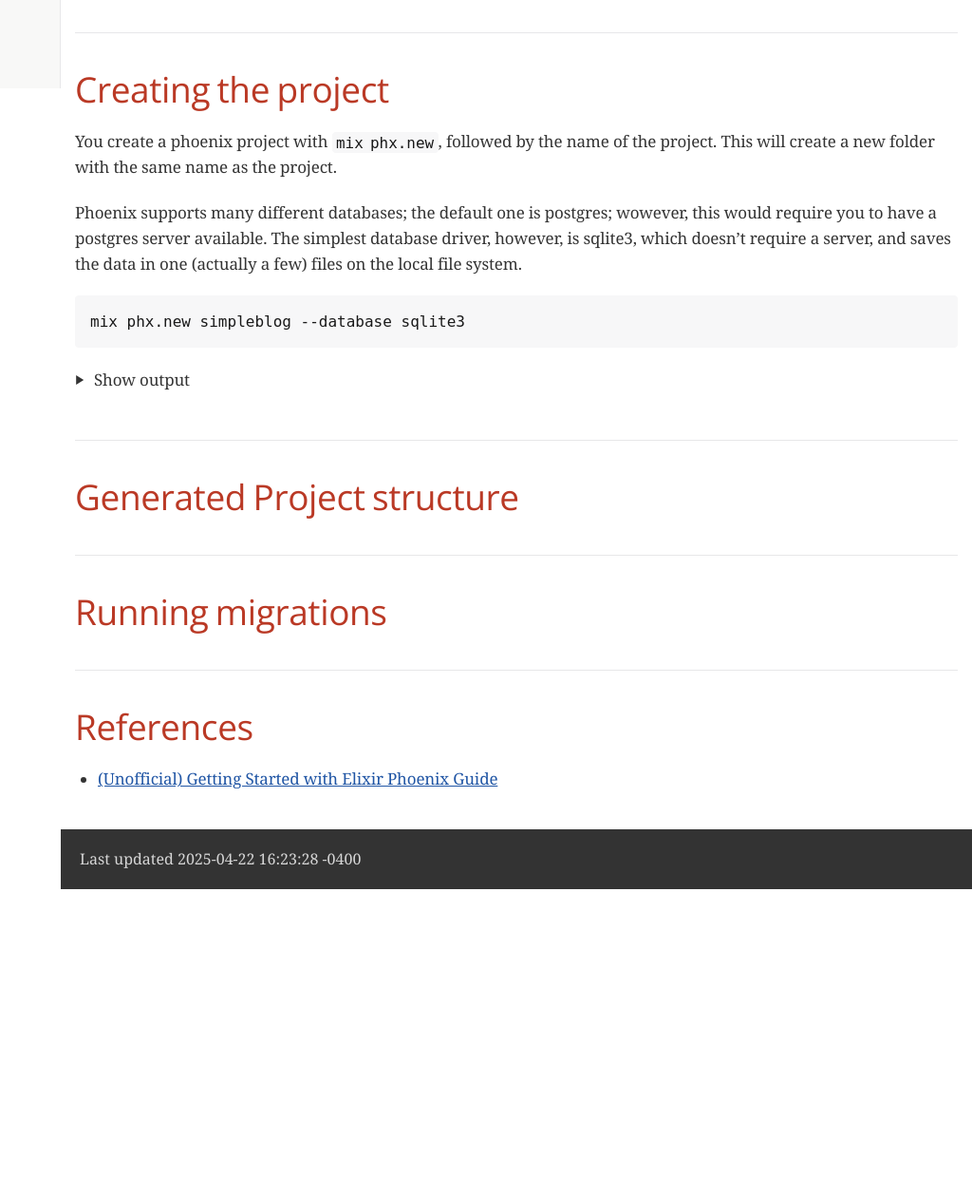
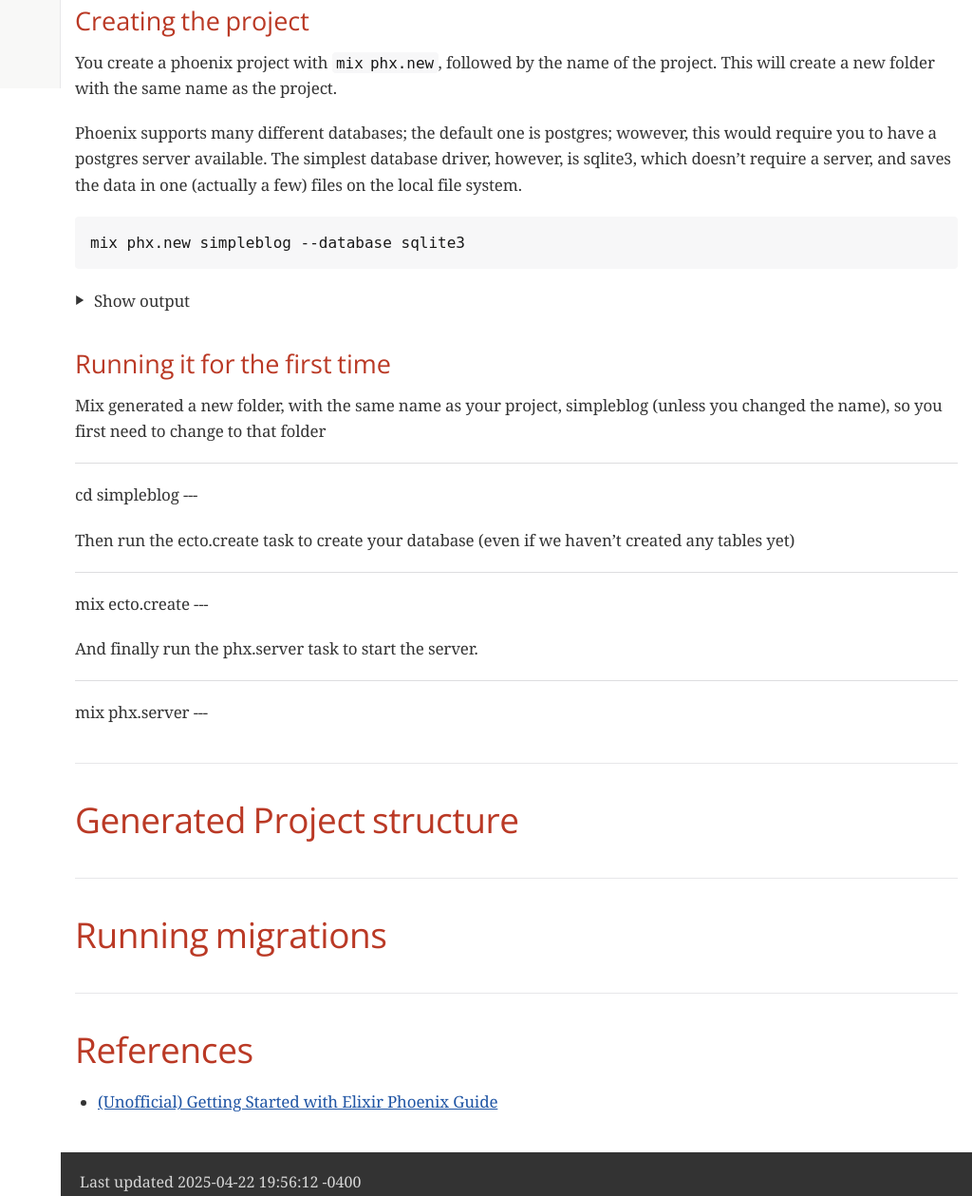
Before and after one commit to okaram/okaram.github.io, a plain HTML site: page getting_started_phoenix_18.html in a window 1280 px wide. Shown: the part 707-1966 px from the top of the page at 95% size, without its empty margins (256-1280 px from the left). Before the commit the page ends 1643 px from the top, so only its background shows below. Drawn offline with nearby package versions, Linux system fonts and the light colour scheme; a web font is replaced by a local one.

Commit message:
getting started

```diff
--- a/gs.html
+++ b/getting_started_phoenix_18.html
@@ -440,9 +440,13 @@ body.book #toc,body.book #preamble,body.book h1.sect0,body.book .sect1>h2{page-b
 <div id="toc" class="toc2">
 <div id="toctitle">Table of Contents</div>
 <ul class="sectlevel1">
-<li><a href="#_introduction">Introduction</a></li>
+<li><a href="#_creating_the_project_from_the_basic_template">Creating the project from the basic template</a>
+<ul class="sectlevel2">
 <li><a href="#_installing_phoenix_1_8">Installing Phoenix 1.8</a></li>
 <li><a href="#_creating_the_project">Creating the project</a></li>
+<li><a href="#_running_it_for_the_first_time">Running it for the first time</a></li>
+</ul>
+</li>
 <li><a href="#_generated_project_structure">Generated Project structure</a></li>
 <li><a href="#_running_migrations">Running migrations</a></li>
 <li><a href="#_references">References</a></li>
@@ -450,9 +454,11 @@ body.book #toc,body.book #preamble,body.book h1.sect0,body.book .sect1>h2{page-b
 </div>
 </div>
 <div id="content">
-<div class="sect1">
-<h2 id="_introduction"><a class="anchor" href="#_introduction"></a><a class="link" href="#_introduction">Introduction</a></h2>
+<div id="preamble">
 <div class="sectionbody">
+<div class="paragraph">
+<p>Introduction</p>
+</div>
 <div class="paragraph">
 <p>This is a short guide to creating your first project with <a href="https://www.phoenixframework.org/">Phoenix Framework</a> 1.8. This is not a full Introduction to <a href="https://elixir-lang.org/">Elixir</a>, or an in-depth introduction to the framework, but a quick getting started, with all the commands tested with the latest version.</p>
 </div>
@@ -462,8 +468,10 @@ body.book #toc,body.book #preamble,body.book h1.sect0,body.book .sect1>h2{page-b
 </div>
 </div>
 <div class="sect1">
-<h2 id="_installing_phoenix_1_8"><a class="anchor" href="#_installing_phoenix_1_8"></a><a class="link" href="#_installing_phoenix_1_8">Installing Phoenix 1.8</a></h2>
+<h2 id="_creating_the_project_from_the_basic_template"><a class="anchor" href="#_creating_the_project_from_the_basic_template"></a><a class="link" href="#_creating_the_project_from_the_basic_template">Creating the project from the basic template</a></h2>
 <div class="sectionbody">
+<div class="sect2">
+<h3 id="_installing_phoenix_1_8"><a class="anchor" href="#_installing_phoenix_1_8"></a><a class="link" href="#_installing_phoenix_1_8">Installing Phoenix 1.8</a></h3>
 <div class="paragraph">
 <p>We install global mix tasks with archive.install.</p>
 </div>
@@ -497,10 +505,8 @@ Are you sure you want to install "phx_new-1.8.0-rc.0.ez"? [Yn] y
 </div>
 </details>
 </div>
-</div>
-<div class="sect1">
-<h2 id="_creating_the_project"><a class="anchor" href="#_creating_the_project"></a><a class="link" href="#_creating_the_project">Creating the project</a></h2>
-<div class="sectionbody">
+<div class="sect2">
+<h3 id="_creating_the_project"><a class="anchor" href="#_creating_the_project"></a><a class="link" href="#_creating_the_project">Creating the project</a></h3>
 <div class="paragraph">
 <p>You create a phoenix project with <code>mix phx.new</code>, followed by the name of the project. This will create a new folder with the same name as the project.</p>
 </div>
@@ -583,6 +589,34 @@ You can also run your app inside IEx (Interactive Elixir) as:
 </div>
 </details>
 </div>
+<div class="sect2">
+<h3 id="_running_it_for_the_first_time"><a class="anchor" href="#_running_it_for_the_first_time"></a><a class="link" href="#_running_it_for_the_first_time">Running it for the first time</a></h3>
+<div class="paragraph">
+<p>Mix generated a new folder, with the same name as your project, simpleblog (unless you changed the name), so you first need to change to that folder</p>
+</div>
+<hr>
+<div class="paragraph">
+<p>cd simpleblog
+---</p>
+</div>
+<div class="paragraph">
+<p>Then run the ecto.create task to create your database (even if we haven&#8217;t created any tables yet)</p>
+</div>
+<hr>
+<div class="paragraph">
+<p>mix ecto.create
+---</p>
+</div>
+<div class="paragraph">
+<p>And finally run the phx.server task to start the server.</p>
+</div>
+<hr>
+<div class="paragraph">
+<p>mix phx.server
+---</p>
+</div>
+</div>
+</div>
 </div>
 <div class="sect1">
 <h2 id="_generated_project_structure"><a class="anchor" href="#_generated_project_structure"></a><a class="link" href="#_generated_project_structure">Generated Project structure</a></h2>
@@ -611,7 +645,7 @@ You can also run your app inside IEx (Interactive Elixir) as:
 </div>
 <div id="footer">
 <div id="footer-text">
-Last updated 2025-04-22 16:23:28 -0400
+Last updated 2025-04-22 19:56:12 -0400
 </div>
 </div>
 </body>
```
